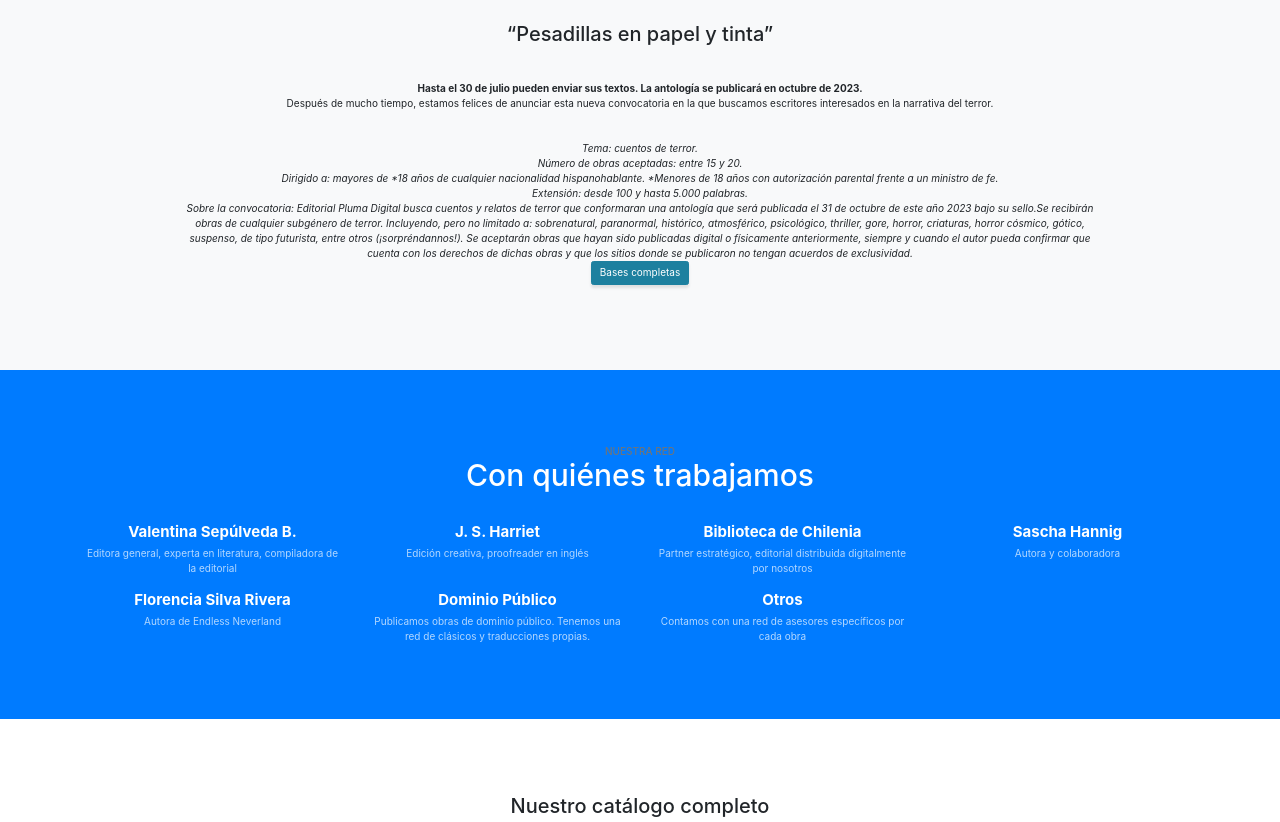
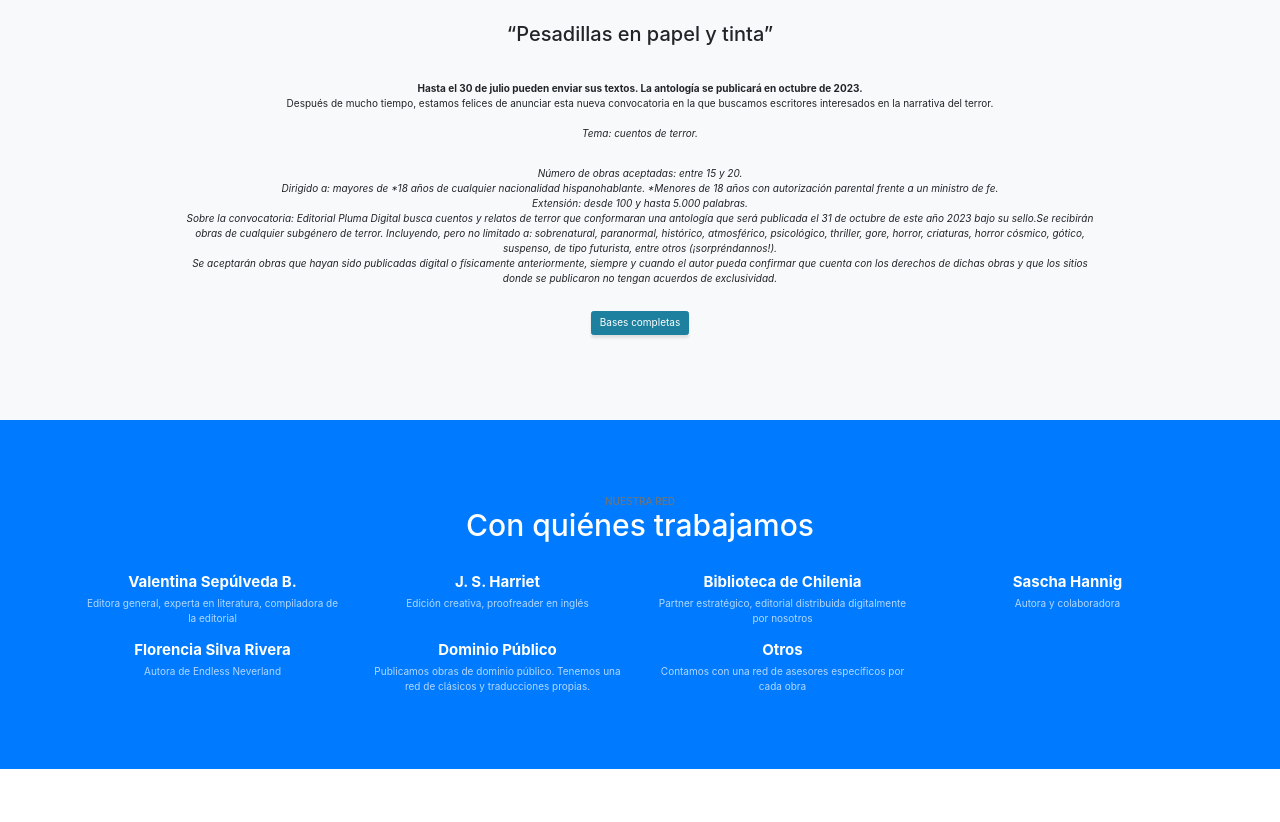
Before and after one commit to Saschannig/eplumadigital, a website with bundled scripts: page index.html in a window 1280 px wide. Shown: the part 2920-3742 px from the top of the page. Built offline with nearby package versions, Linux system fonts and the light colour scheme; files whose address does not match are found by name.

Commit message:
Update index.html

```diff
--- a/index.html
+++ b/index.html
@@ -209,9 +209,9 @@ Después de mucho tiempo, estamos felices de anunciar esta nueva convocatoria en
 <br>
             <img class="img-fluid" src="img/bg-callout3.jpg" alt="">
           </a>
-<br><i>
+<i>
 
- <br>Tema: cuentos de terror.
+ <p>Tema: cuentos de terror.</p>
 
  <br>Número de obras aceptadas: entre 15 y 20.
 
@@ -221,7 +221,9 @@ Después de mucho tiempo, estamos felices de anunciar esta nueva convocatoria en
 
  <br> Sobre la convocatoria: Editorial Pluma Digital busca cuentos y relatos de terror que conformaran una antología que será publicada el 31 de octubre de este año 2023 bajo su sello.Se recibirán obras de cualquier subgénero de terror. Incluyendo, pero no limitado a: sobrenatural, paranormal, histórico, atmosférico, psicológico, thriller, gore, horror, criaturas, horror cósmico, gótico, suspenso, de tipo futurista, entre otros (¡sorpréndannos!).
 
-Se aceptarán obras que hayan sido publicadas digital o físicamente anteriormente, siempre y cuando el autor pueda confirmar que cuenta con los derechos de dichas obras y que los sitios donde se publicaron no tengan acuerdos de exclusividad. </i>
+<p>Se aceptarán obras que hayan sido publicadas digital o físicamente anteriormente, siempre y cuando el autor pueda confirmar que cuenta con los derechos de dichas obras y que los sitios donde se publicaron no tengan acuerdos de exclusividad. </i>
+<br></p>
+<br>
   <p><a class="btn btn-primary btn-xl js-scroll-trigger" href="https://medium.com/editorial-pluma-digital/convocatoria-antolog%C3%ADa-pesadillas-en-papel-y-tinta-b9c1a5d2784d">Bases completas</a> </p>
     </div>
 
```
